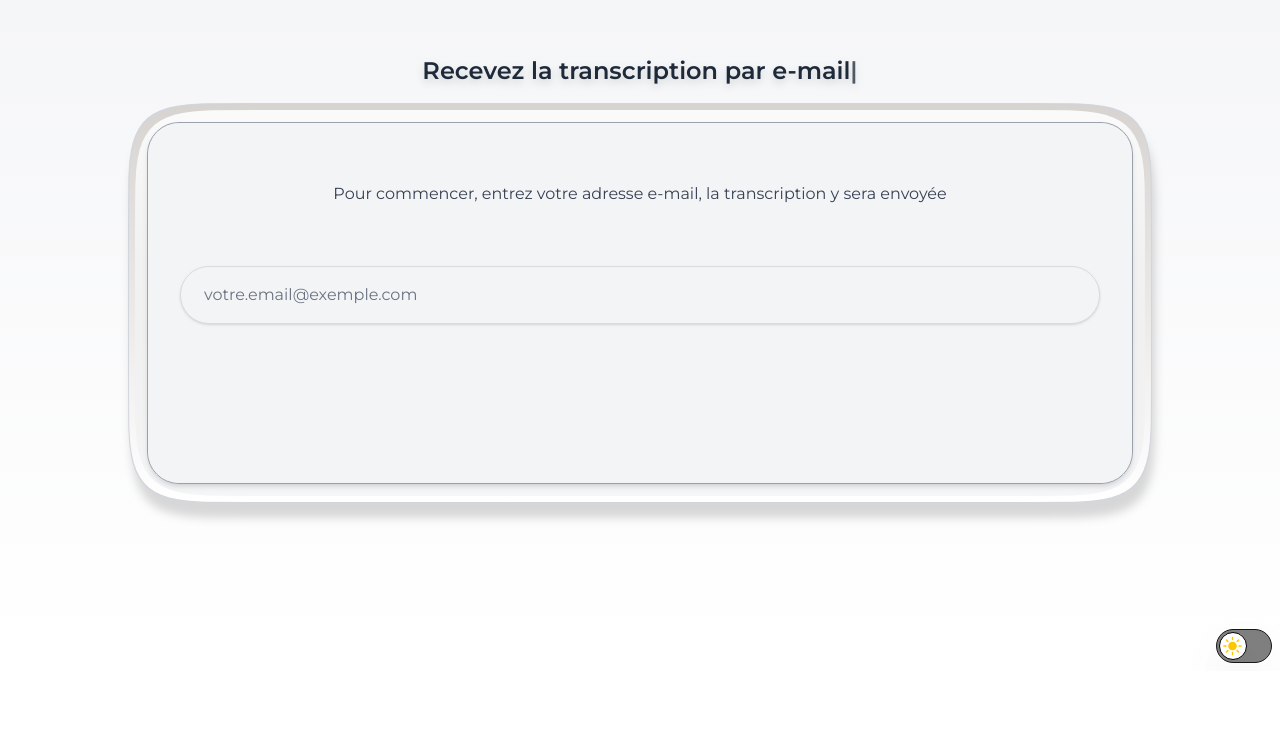
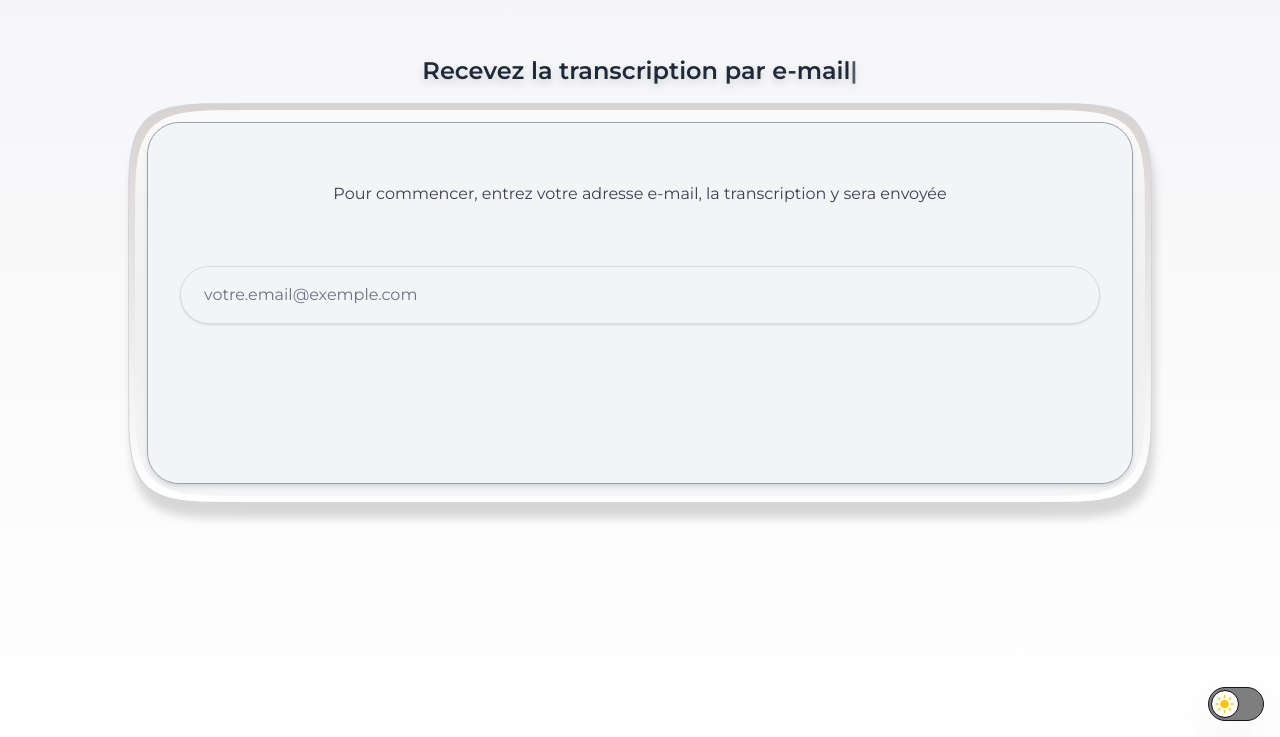
Before and after one commit to Only-tech/agglo-transcribe, a Next.js app: page / in a window 1280 px wide. Shown: the part 129-866 px from the top of the page. Before the commit the page ends 800 px from the top, so only its background shows below. Built offline with nearby package versions, Linux system fonts and the light colour scheme.

Commit message:
update themeToggle layout

```diff
--- a/src/app/page.tsx
+++ b/src/app/page.tsx
@@ -488,6 +488,7 @@ const handleDownload = () => {
 
 
   return (
+    <>
     <main className="min-h-screen flex flex-col items-center justify-center p-2 sm:p-6">
       {showIntro ? (
         <div className="text-center p-6 ">
@@ -667,7 +668,10 @@ const handleDownload = () => {
           </div>
         </>
       )}
+    </main>
+    <div className="flex justify-end m-4">
       <ThemeToggle />
-    </main>
+    </div>
+    </>
   );
 }
--- a/src/app/ui/ThemeToggle.tsx
+++ b/src/app/ui/ThemeToggle.tsx
@@ -17,7 +17,7 @@ export function ThemeToggle() {
   return (
     <label
       htmlFor="themeToggle"
-      className="absolute right-2 bottom-2 inline-flex items-center cursor-pointer rounded-full shadow-2xl "
+      className=" inline-flex items-center cursor-pointer rounded-full shadow-2xl "
       title="Changer le thème"
     >
       <input
```
